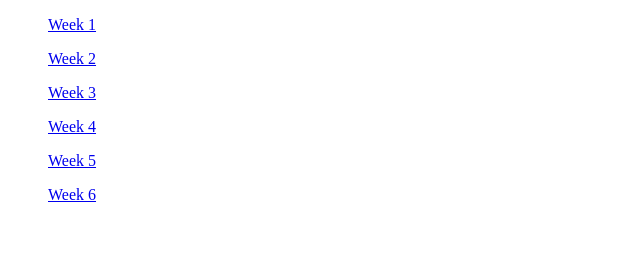
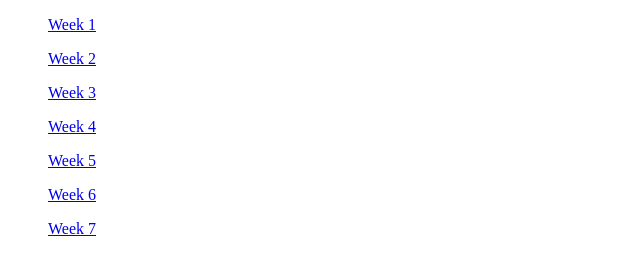
Before and after one commit to emilio-stack/WDD-230-class-activities, a plain HTML site: page index.html in a window 1280 px wide. Shown: the full height of the page, 0-640 px from the left. Drawn offline with Linux system fonts and the light colour scheme.

Commit message:
adding week 7

```diff
--- a/index.html
+++ b/index.html
@@ -13,5 +13,6 @@
     <ul><a href="lesson4/index.html">Week 4</a></ul>
     <ul><a href="lesson5/index.html">Week 5</a></ul>
     <ul><a href="lesson6/index.html">Week 6</a></ul>
+    <ul><a href="lesson7/index.html">Week 7</a></ul>
 </body>
 </html>
```
